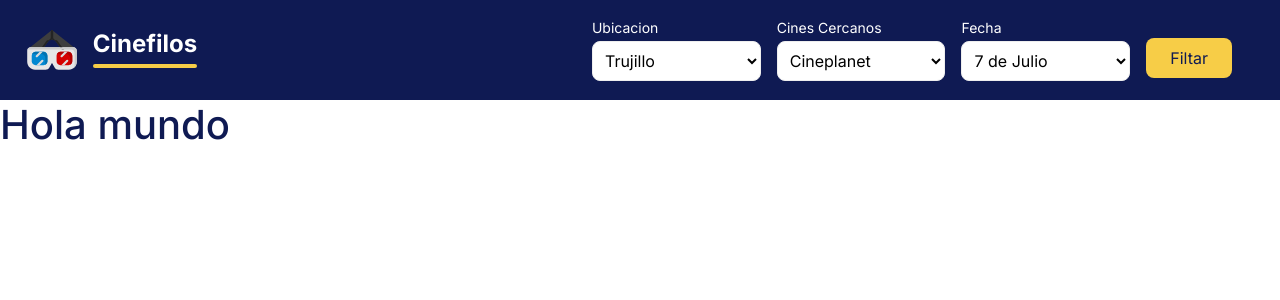
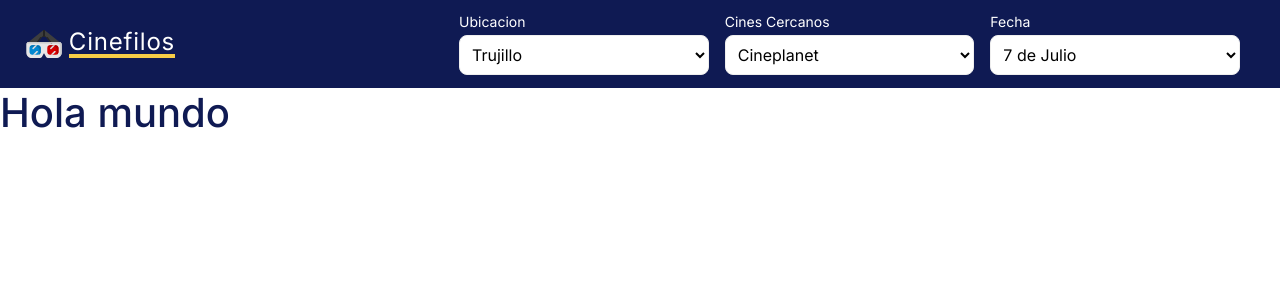
Before and after one commit to pieromc07/cinefilos-app, a React (Vite) app: page / in a window 1280 px wide. Shown: the top 300 px of the page. Built offline with nearby package versions, Linux system fonts and the light colour scheme.

Commit message:
:lipstick: navbar redesign

```diff
--- a/src/components/Navbar/Navbar.css
+++ b/src/components/Navbar/Navbar.css
@@ -1,11 +1,9 @@
 .navbar {
     width: 100%;
-    height: 100px;
     position: relative;
     background-color: var(--primary);
     display: flex;
-    flex-wrap: wrap;
-    justify-content: space-between;
+    flex-wrap: nowrap;
     align-items: center;
     padding: .8rem 1.5rem;
 }
@@ -17,7 +15,7 @@
 }
 
 .navbar-logo img {
-    width: 2.2rem;
+    width: 2rem;
     margin-right: .3rem;
 }
 
@@ -26,114 +24,119 @@
     flex-direction: column;
     justify-content: center;
     align-items: center;
-    height: 100%;
-    width: auto;
-    padding: .5rem;
 }
 
 .navbar-brand strong {
-    font-size: 1rem;
+    font: var(--body-16regular);
+    line-height: 1.5rem;
+    letter-spacing: 0.05rem;
     color: var(--white);
-    display: block;
-    width: 100%;
-    margin: 0 0 .5rem 0;
 }
 
 .navbar-brand .brand_bar {
     width: 100%;
-    height: 2px;
+    height: 0.25rem;
     background-color: var(--yellow);
-    margin: 0;
-    border-radius: 5px;
-}
-
-.navbar-toggler {
-    position: relative;
-    background-color: transparent;
-    border: none;
-    cursor: pointer;
-    width: auto;
-    height: auto;
-}
-
-.navbar-toggler svg {
-    width: 1.3rem;
-    height: 1.3rem;
-    fill: var(--white);
 }
 
 .navbar-menu {
     width: 100%;
-    height:  300px;
-    position: absolute;
-    top: 100px;
-    left: -100%;
+    padding: .8rem 1.5rem;
     background-color: var(--white);
-    padding: 1rem 1.5rem;
     display: flex;
     flex-direction: column;
     align-content: space-around;
     justify-items: center;
-    transition: all .3s ease-in-out;
+}
+.navbar-menu .menu-title {
+    display: flex;
+    flex-wrap: nowrap;
+    align-items: center;
+    justify-content: space-between;
+    margin-bottom: 0.5rem;
+}
+.navbar-menu .menu-title .title_text{
+    color: var(--primary);
+    font: var(--title-24medium);
+    line-height: 2rem;
 }
 
-.navbar-menu.show {
-    left: 0;
+.navbar-menu .menu-title .title_icon{
+    width: 1.5rem;
+    height: 1.5rem;
+    border: none;
+    background-color: transparent;
+    text-align: center;
 }
 
-.navbar-menu .menu_title {
-    max-height: 100%;
-    color: var(--primary);
-    font-size: 1.5rem;
-    font-weight: 500;
-    margin-bottom: .5rem;
-}
-.navbar-menu .menu_button{
-    margin-top: 1rem;
+.navbar-menu .menu-title .title_icon svg{
+    width: 80%;
+    height: 80%;
+    fill: var(--primary);
+    transition: all 0.3s ease-in-out;
 }
 
+.navbar-menu .menu-content{
+    display: flex;
+    height: 250px;
+    flex-direction: column;
+    justify-content: space-between;
+    padding: 0.5rem 0.5rem 0.5rem 0;
+
+    /* transition height */
+    transition: all 0.5s ease-in-out;
+}
+.navbar-menu .menu-content > * {
+    transition: all 0.5s ease-in-out;
+}
+
+.navbar-menu .menu-content.closed{
+    height: 0px;
+    padding: 0px;
+}
+.navbar-menu .menu-content.closed > * {
+    display: none;
+}
+
+#navbarMenu{
+    display: none;
+}
  /* responsive  */
 
  /* * 900px >  */
-    @media (min-width: 900px) {
-        .navbar{
-            flex-wrap: nowrap;
+    @media (min-width: 820px) {
+        #navbarMenu{
+            display: block;
         }
 
-        .navbar-logo {
+        #navbarMenuMobile{
+            display: none;
+        }
+
+        .navbar .navbar-logo {
             flex-basis: 20%;
         }
-        .navbar-toggler {
-            display: none;
+
+        .navbar-logo img{
+            width: 2.5rem;
         }
-        .navbar-logo img {
-            width: 3.5rem;
-        }
-
         .navbar-brand strong {
-            font-size: 1.5rem;
-        }
-        .navbar-brand .brand_bar {
-            height: 4px;
-        }
-
-        .navbar-menu {
-            display: flex;
-            flex-direction: row;
-            justify-content: right;
-            align-items: center;
-            position: relative;
-            top: 0;
-            left: 0;
-            height: 100%;
-            flex-basis: 80%;
-            background-color: var(--primary);
-            color: var(--white);
+         font-size: 1.5rem;
         }
 
 
-        .navbar-menu .menu_title {
-            display: none;
+        .navbar #navbarMenu {
+            display: flex;
+            flex-basis: 80%;
+            flex-direction: row;
+            flex-wrap: nowrap;
+            background-color: var(--primary);
+            padding: 0;
+            justify-content: flex-end;
+            align-items: center;
         }
-
+        .navbar .navbar-menu > *{
+            flex-basis: 25.33%;
+            margin-right: 1rem;
+        }
     }
--- a/src/components/Navbar/Navbar.jsx
+++ b/src/components/Navbar/Navbar.jsx
@@ -1,27 +1,26 @@
 import React, { useState } from 'react'
-import { FaBars } from 'react-icons/fa'
+import { FaAngleDown, FaAngleUp } from 'react-icons/fa'
 import logo from '../../logo.svg'
 import { BaseInput } from '../../shared/components/BaseInput/BaseInput'
-import { Button } from '../../shared/components/Button/Button'
 import './Navbar.css'
 
 
 
 export const Navbar = () => {
-    const [toggler, setToggler] = useState(false)
-    const handleToggler = () => {
-        setToggler(!toggler)
 
-        if (toggler) {
-            document.querySelector('#navbarMenu').classList.remove('show')
-        } else {
-            document.querySelector('#navbarMenu').classList.add('show')
+    const [isOpen, setIsOpen] = useState(false)
+
+    const handleOpen = () => {
+        setIsOpen(!isOpen)
+
+        isOpen ?
+            document.getElementById('collapse').classList.add('closed')
+            :
+            document.getElementById('collapse').classList.remove('closed')
     }
 
-    }
-
-
     return (
+        <>
             <div className="navbar">
                 <div className="navbar-logo">
                     <img src={logo} alt="logo" />
@@ -30,11 +29,7 @@ export const Navbar = () => {
                         <div className="brand_bar"></div>
                     </div>
                 </div>
-            <button className="navbar-toggler" onClick={handleToggler}>
-                <FaBars />
-            </button>
                 <div className="navbar-menu" id='navbarMenu'>
-                <h3 className='menu_title'>Detalles del Cine</h3>
                     <BaseInput name={'Ubicacion'}
                         options={[
                             { option: 'Trujillo', index: 1 },
@@ -62,13 +57,51 @@ export const Navbar = () => {
                             { option: '5 de Agosto', index: 5 }
                         ]}
                     />
-                <div className="menu_button">
-                    <Button text={'Filtar'} status={true} bg="light"
+                </div>
+            </div>
+
+            <div className="navbar-menu" id='navbarMenuMobile'>
+                <div className="menu-title">
+                    <h3 className="title_text">Detalles del Cine</h3>
+
+                    <button className="title_icon" onClick={handleOpen}>
+                        {
+                            isOpen ? <FaAngleUp /> : <FaAngleDown />
+                        }
+                    </button>
+
+                </div>
+                <div className="menu-content closed" id='collapse'>
+                    <BaseInput name={'Ubicacion'}
+                        options={[
+                            { option: 'Trujillo', index: 1 },
+                            { option: 'Lima', index: 2 },
+                            { option: 'Arequipa', index: 3 },
+                            { option: 'Cusco', index: 4 },
+                            { option: 'Chiclayo', index: 5 },
+                            { option: 'Tacna', index: 6 },
+                            { option: 'Iquitos', index: 7 }
+                        ]}
+                    />
+                    <BaseInput name={'Cines Cercanos'}
+                        options={[
+                            { option: 'Cineplanet', index: 1 },
+                            { option: 'Cinemark', index: 2 },
+                            { option: 'Cinepolis', index: 3 }
+                        ]}
+                    />
+                    <BaseInput name={'Fecha'}
+                        options={[
+                            { option: '7 de Julio', index: 1 },
+                            { option: '14 de Julio', index: 2 },
+                            { option: '21 de Julio', index: 3 },
+                            { option: '28 de Julio', index: 4 },
+                            { option: '5 de Agosto', index: 5 }
+                        ]}
                     />
                 </div>
             </div>
+        </>
 
-
-        </div>
     )
 }
--- a/src/shared/components/BaseInput/BaseInput.css
+++ b/src/shared/components/BaseInput/BaseInput.css
@@ -19,8 +19,7 @@ select {
 
  /* responsive  */
 
- /* * 900px >  */
-    @media (min-width: 900px) {
+    @media (min-width: 820px) {
         .base-input {
             flex-basis: 18%;
             margin-right: 1rem;
```
Lines whose indentation alone changed are shown as unchanged.
